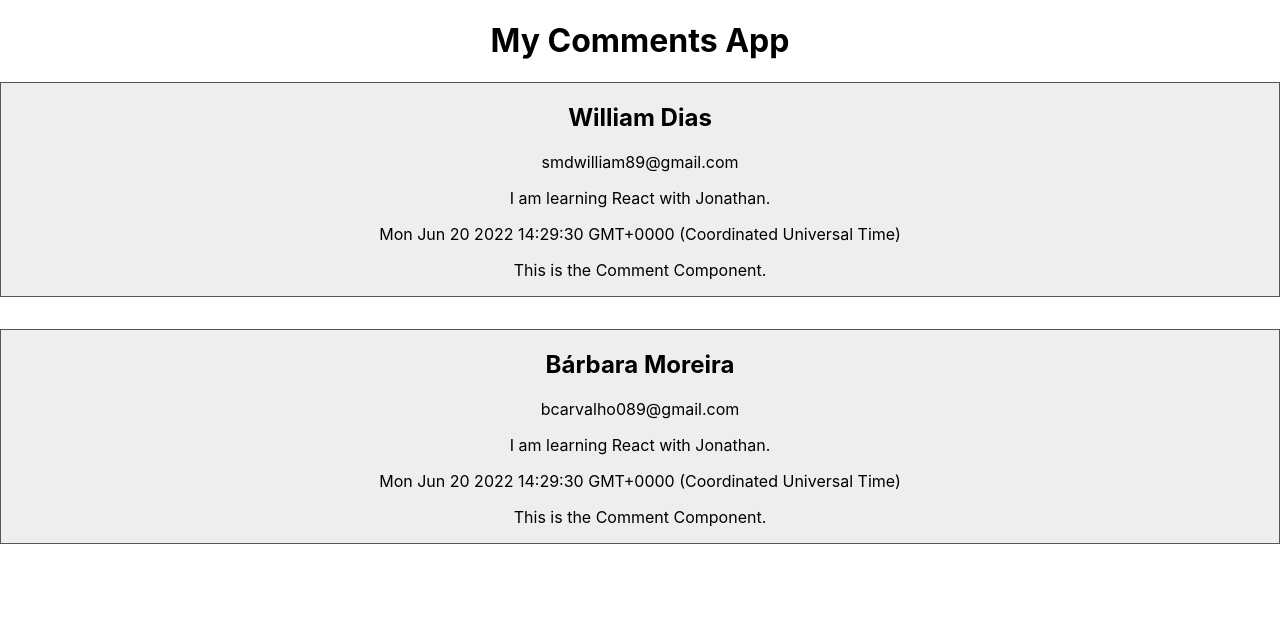
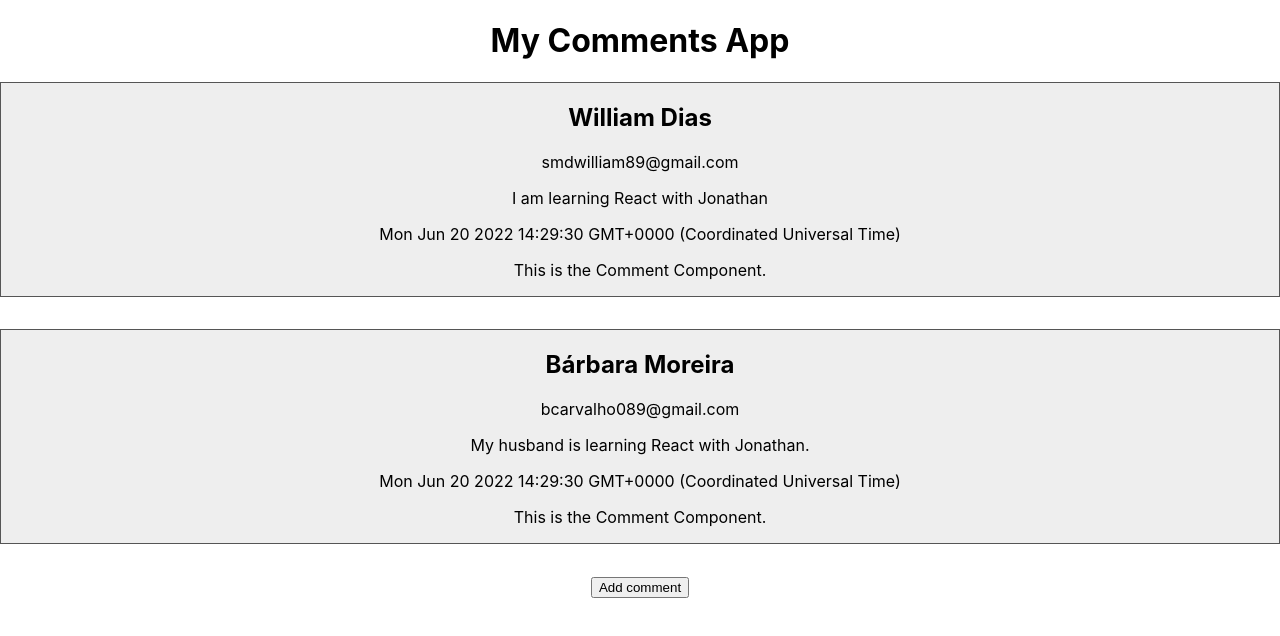
Before and after one commit to williampgdias/comment-app, a React (Create React App) app: page / in a window 1280 px wide. Shown: the top 636 px of the page. Built offline with nearby package versions, Linux system fonts and the light colour scheme.

Commit message:
Migrado o App component para Class Component e implementado o state

```diff
--- a/src/App.js
+++ b/src/App.js
@@ -1,25 +1,57 @@
+import React from "react";
 import "./App.css";
 import Comment from "./components/Comment";
 
-function App() {
+class App extends React.Component {
+  state = {
+    comments: [
+      {
+        name: "William Dias",
+        email: "smdwilliam89@gmail.com",
+        date: new Date(),
+        message: "I am learning React with Jonathan",
+      },
+      {
+        name: "Bárbara Moreira",
+        email: "bcarvalho089@gmail.com",
+        date: new Date(),
+        message: "My husband is learning React with Jonathan.",
+      },
+    ],
+  };
+
+  addComment = () => {
+    const newComment = {
+      name: "Felipe Melo",
+      email: "felipe@gmail.com",
+      date: new Date(),
+      message: "Exemplo de comentário",
+    };
+
+    this.setState({
+      comments: [...this.state.comments, newComment],
+    });
+  };
+
+  render() {
     return (
       <div className='App'>
         <h1>My Comments App</h1>
+        {this.state.comments.map((comment, index) => {
+          return (
             <Comment
-        name='William Dias'
-        email='smdwilliam89@gmail.com'
-        date={new Date()}
-        message='I am learning React with Jonathan.'
+              key={index}
+              name={comment.name}
+              email={comment.email}
+              date={comment.date}
+              message={comment.message}
             />
-
-      <Comment
-        name='Bárbara Moreira'
-        email='bcarvalho089@gmail.com'
-        date={new Date()}
-        message='I am learning React with Jonathan.'
-      />
+          );
+        })}
+        <button onClick={this.addComment}>Add comment</button>
       </div>
     );
   }
+}
 
 export default App;
```
Lines whose indentation alone changed are shown as unchanged.
